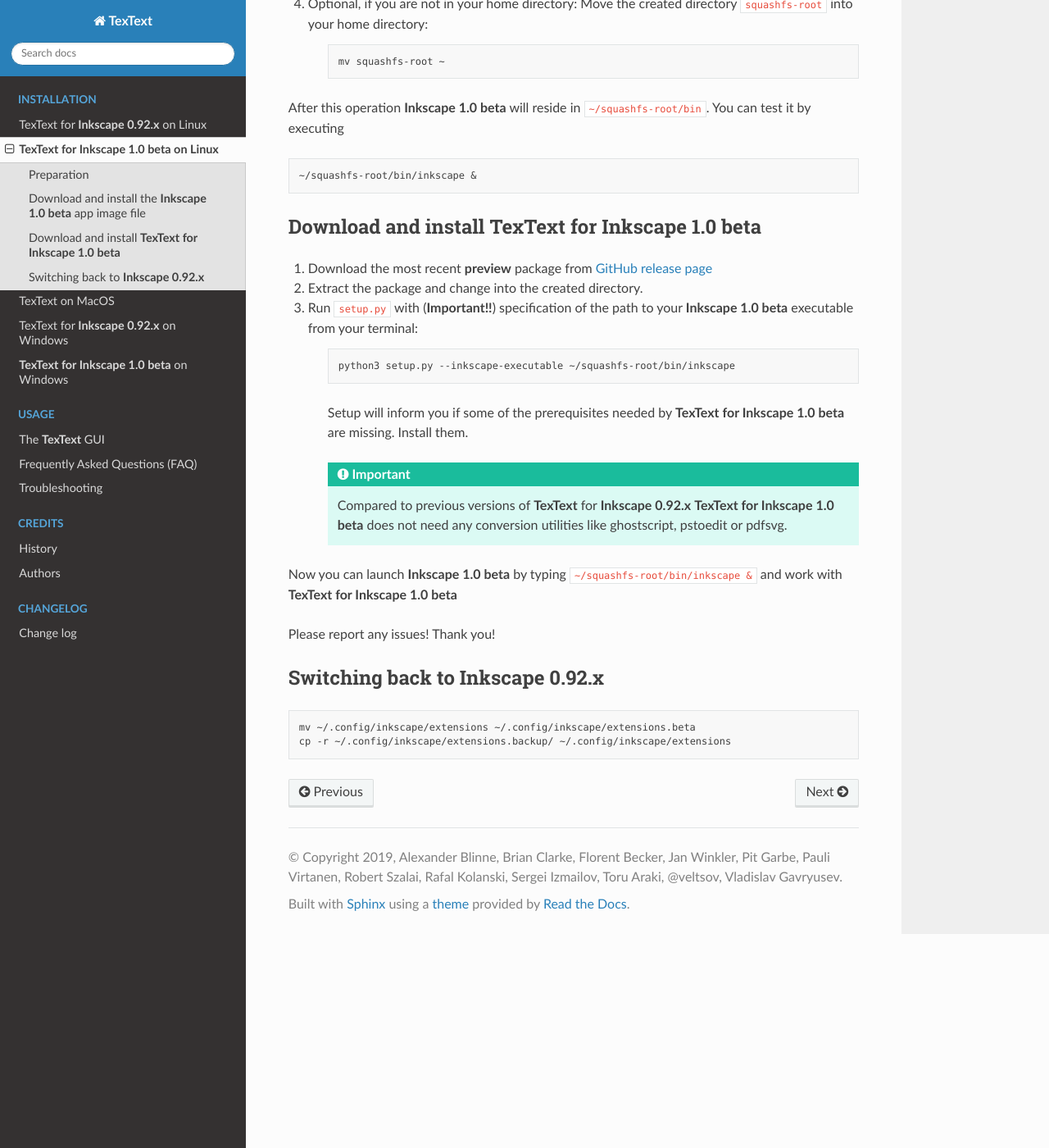
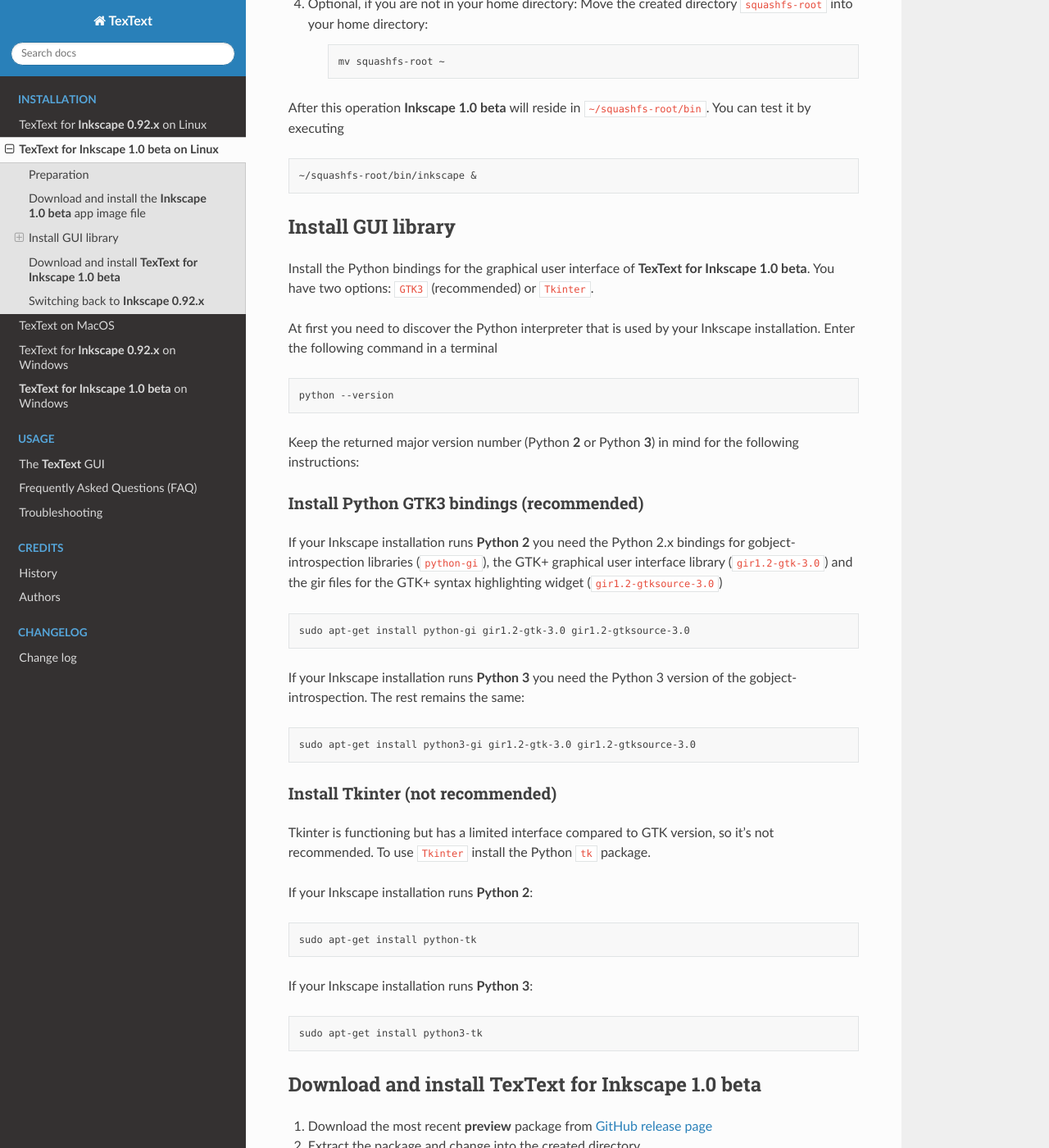
Before and after one commit to textext/textext, a Sphinx documentation site: the page built from docs/source/install/linux-beta.rst, in a window 1280 px wide and 1400 px high, scrolled down 882 px. Shown: the whole window at 82% size. Built offline with Sphinx 7.4.7 and the Read the Docs theme 2.0.0, drawn with Linux system fonts in a browser that asks for light colours.

Commit message:
Added GUI binding installation instructions for beta releases

```diff
--- a/docs/source/install/linux-beta.rst
+++ b/docs/source/install/linux-beta.rst
@@ -73,6 +73,67 @@
     ~/squashfs-root/bin/inkscape &
 
 
+Install GUI library
+===================
+
+Install the Python bindings for the graphical user interface of
+|TexText|. You have two options: ``GTK3`` (recommended) or ``Tkinter``.
+
+At first you need to discover the Python interpreter that is used by your
+Inkscape installation. Enter the following command in a terminal
+
+.. code-block:: bash
+
+        python --version
+
+Keep the returned major version number (Python **2** or Python **3**) in mind
+for the following instructions:
+
+
+.. _linux-beta-install-gtk3:
+
+Install Python GTK3 bindings (recommended)
+------------------------------------------
+
+If your Inkscape installation runs **Python 2** you need the Python 2.x bindings for
+gobject-introspection libraries (``python-gi``), the GTK+ graphical user interface library
+(``gir1.2-gtk-3.0``) and the gir files for the GTK+ syntax highlighting widget
+(``gir1.2-gtksource-3.0``)
+
+.. code-block:: bash
+
+    sudo apt-get install python-gi gir1.2-gtk-3.0 gir1.2-gtksource-3.0
+
+If your Inkscape installation runs **Python 3** you need the Python 3 version of the
+gobject-introspection. The rest remains the same:
+
+.. code-block:: bash
+
+    sudo apt-get install python3-gi gir1.2-gtk-3.0 gir1.2-gtksource-3.0
+
+
+.. _linux-beta-install-tkinter:
+
+Install Tkinter (not recommended)
+---------------------------------
+
+Tkinter is functioning but has a limited interface compared to GTK version, so it's not
+recommended. To use ``Tkinter`` install the  Python ``tk`` package.
+
+If your Inkscape installation runs **Python 2**:
+
+.. code-block:: bash
+
+    sudo apt-get install python-tk
+
+
+If your Inkscape installation runs **Python 3**:
+
+.. code-block:: bash
+
+    sudo apt-get install python3-tk
+
+
 Download and install |TexText|
 ==============================
 
```
Also changed, not shown: docs/source/install/windows-beta.rst (+5 -3 lines).
